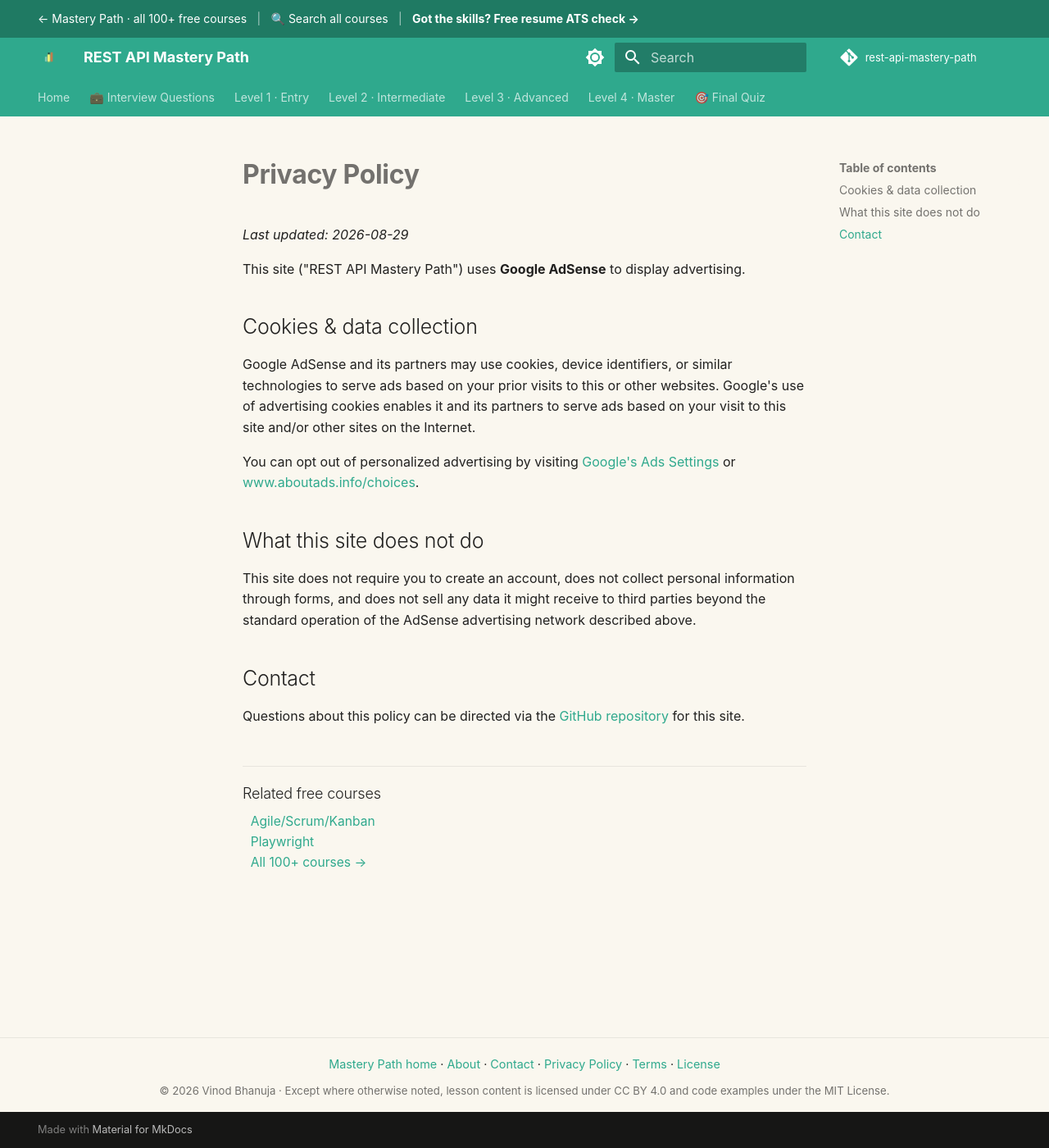
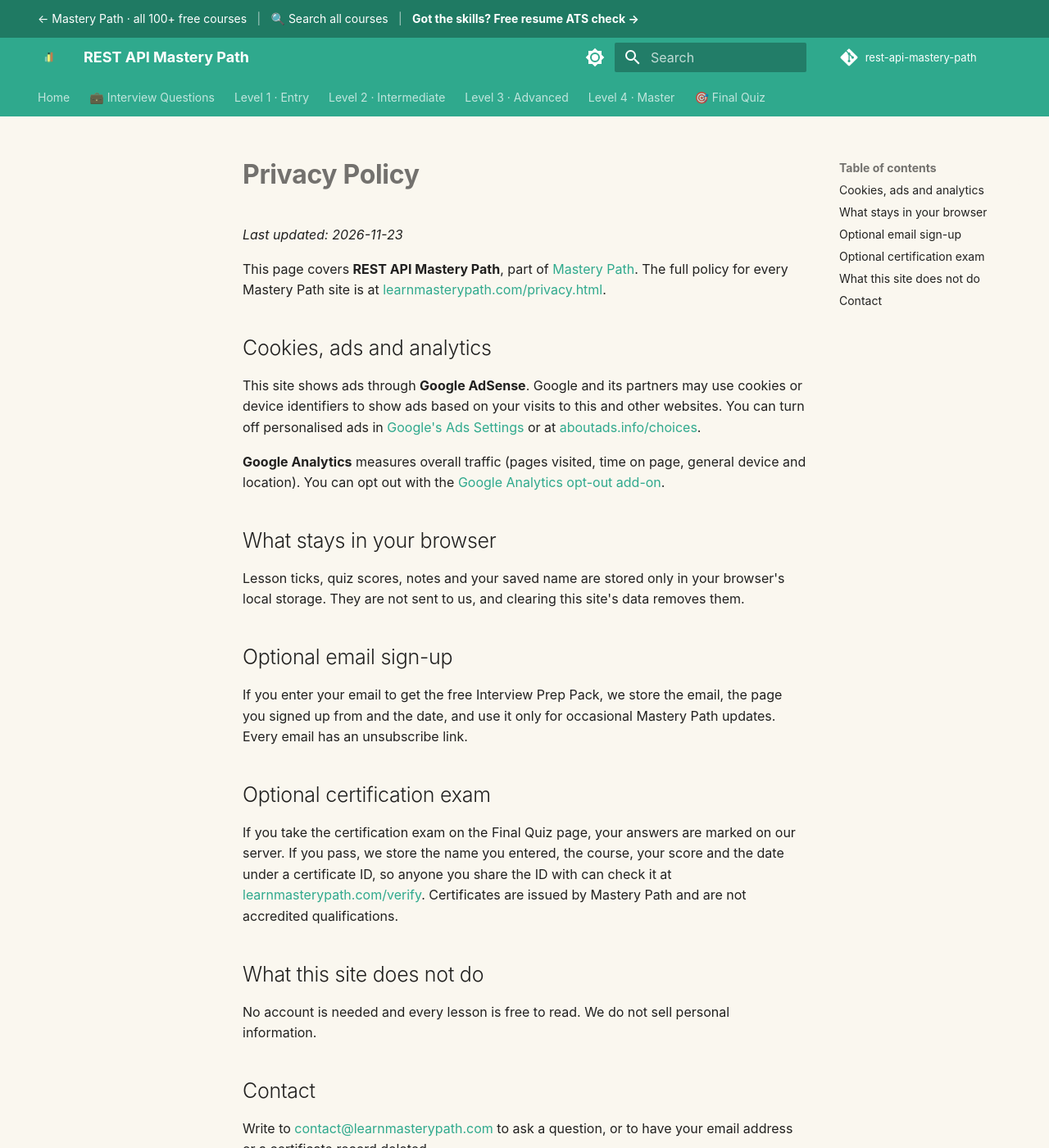
Before and after one commit to SIGILIPELLI/rest-api-mastery-path, an MkDocs documentation site: the page built from docs/privacy.md, in a window 1280 px wide and 1400 px high. Shown: the whole window at 82% size. Built offline with MkDocs 1.6.1 and Material for MkDocs 9.7.7, drawn with Linux system fonts in a browser that asks for light colours; comment, search, counter and statistics services are not loaded.

Commit message:
Update privacy page: progress stays in the browser, optional email sign-up and certification exam, link to the full policy
Co-Authored-By: Claude Opus 5.5 <noreply@anthropic.com>

```diff
--- a/docs/privacy.md
+++ b/docs/privacy.md
@@ -1,33 +1,35 @@
 ---
-description: "Privacy policy for the free REST API Mastery Path: how Google Analytics and AdSense cookies are used, what is not collected, and how to opt out."
+description: "Privacy policy for the free REST API Mastery Path: cookies for ads and analytics, what stays in your browser, and the optional email sign-up and certification exam."
 ---
 
 # Privacy Policy
 
-_Last updated: 2026-08-29_
+_Last updated: 2026-11-23_
 
-This site ("REST API Mastery Path") uses **Google AdSense** to display advertising.
+This page covers **REST API Mastery Path**, part of [Mastery Path](https://learnmasterypath.com/). The full policy for every Mastery Path site is at [learnmasterypath.com/privacy.html](https://learnmasterypath.com/privacy.html).
 
-## Cookies & data collection
+## Cookies, ads and analytics
 
-Google AdSense and its partners may use cookies, device identifiers, or similar
-technologies to serve ads based on your prior visits to this or other websites.
-Google's use of advertising cookies enables it and its partners to serve ads
-based on your visit to this site and/or other sites on the Internet.
+This site shows ads through **Google AdSense**. Google and its partners may use cookies or device identifiers to show ads based on your visits to this and other websites. You can turn off personalised ads in [Google's Ads Settings](https://adssettings.google.com/) or at [aboutads.info/choices](https://www.aboutads.info/choices/).
 
-You can opt out of personalized advertising by visiting
-[Google's Ads Settings](https://adssettings.google.com/) or
-[www.aboutads.info/choices](https://www.aboutads.info/choices/).
+**Google Analytics** measures overall traffic (pages visited, time on page, general device and location). You can opt out with the [Google Analytics opt-out add-on](https://tools.google.com/dlpage/gaoptout).
+
+## What stays in your browser
+
+Lesson ticks, quiz scores, notes and your saved name are stored only in your browser's local storage. They are not sent to us, and clearing this site's data removes them.
+
+## Optional email sign-up
+
+If you enter your email to get the free Interview Prep Pack, we store the email, the page you signed up from and the date, and use it only for occasional Mastery Path updates. Every email has an unsubscribe link.
+
+## Optional certification exam
+
+If you take the certification exam on the Final Quiz page, your answers are marked on our server. If you pass, we store the name you entered, the course, your score and the date under a certificate ID, so anyone you share the ID with can check it at [learnmasterypath.com/verify](https://learnmasterypath.com/verify/). Certificates are issued by Mastery Path and are not accredited qualifications.
 
 ## What this site does not do
 
-This site does not require you to create an account, does not collect personal
-information through forms, and does not sell any data it might receive to third
-parties beyond the standard operation of the AdSense advertising network
-described above.
+No account is needed and every lesson is free to read. We do not sell personal information.
 
 ## Contact
 
-Questions about this policy can be directed via the
-[GitHub repository](https://github.com/SIGILIPELLI/rest-api-mastery-path) for this
-site.
+Write to [contact@learnmasterypath.com](mailto:contact@learnmasterypath.com) to ask a question, or to have your email address or a certificate record deleted.
```
